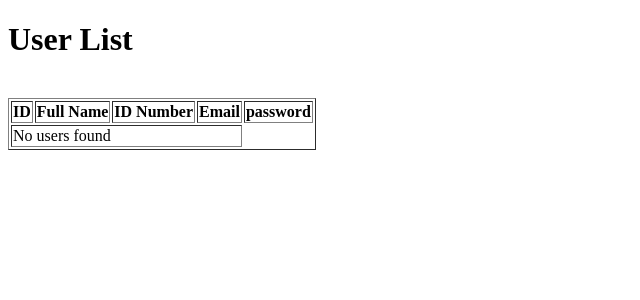
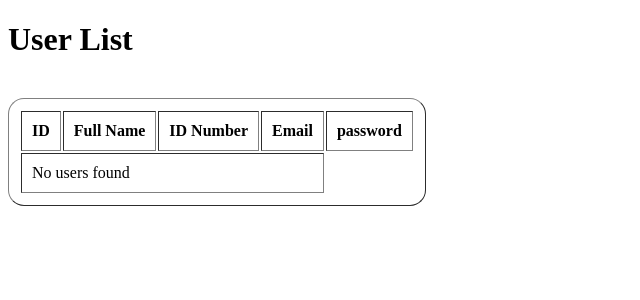
Before and after one commit to jonel123437/IDTracker, a PHP site: template View/viewUsers.php in a window 1280 px wide. Shown: the top 300 px of the page, without its empty margins (0-640 px from the left). Run offline with PHP 8.4, Linux system fonts and the light colour scheme; the template is opened without the code that fills it, so the values that code supplies are empty.

Commit message:
done admin

```diff
--- a/View/admin.php
+++ b/View/admin.php
@@ -26,10 +26,12 @@
         </div>
         <div id="admin_dashboard">
             <h1 class="title1">Welcome Admin!</h1>
-            <button class="button">View users</button>
+            <button class="button" id="users_button">View users</button>
             <button class="button">Edit</button>
             <br>
             <p class="des">click anywhere to continue</p>
+        </div>
+        <div id="viewUsers">
         </div>
     </body>
     <script src="assets/js/dashboard.js"></script>
--- a/assets/css/admin.css
+++ b/assets/css/admin.css
@@ -1,4 +1,5 @@
-#admin_dashboard {
+#admin_dashboard,
+#viewUsers {
     position: absolute;
     left: 50%;
     top: 50%;
@@ -23,3 +24,12 @@ button:hover {
 #admin_dashboard button {
     margin-top: 1.5rem;
 }
+
+table {
+    padding: 10px;
+    border-radius: 1rem;
+}
+
+th, td, tr {
+    padding: 10px;
+}
```
Also changed, not shown: assets/js/admin.js (+20 -0 lines).
